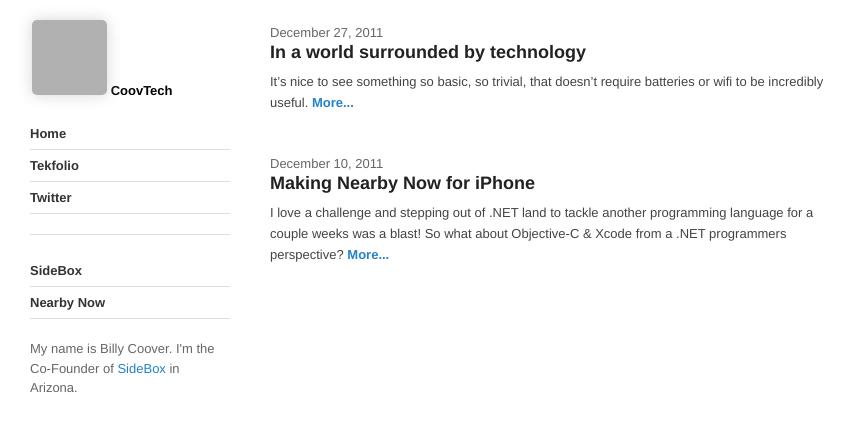
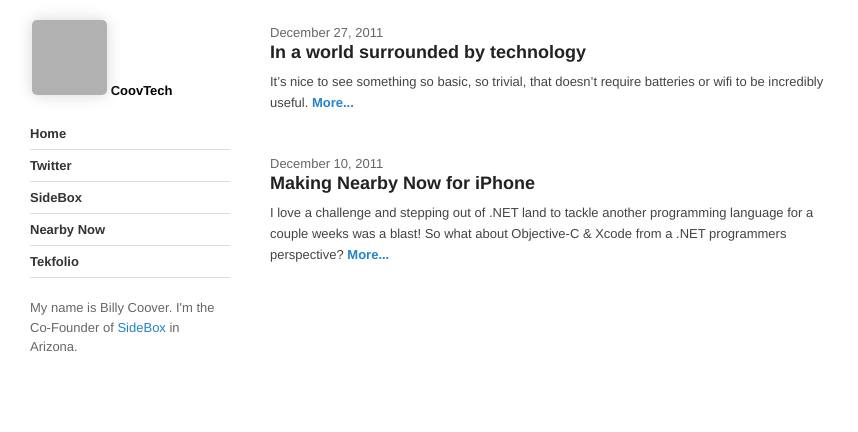
Before and after one commit to azcoov/azcoov.github.com, a Jekyll site: the page built from index.html, in a window 1280 px wide, cut to the strip 0-432 px from the top of the page. Shown: the whole strip, without its empty margins (0-858 px from the left). Built offline with Jekyll 4.4.1, drawn with Linux system fonts in a browser that asks for light colours; Markdown is read by kramdown in place of the engine named in the settings; grey boxes are pictures that could not be loaded.

Commit message:
links baby

```diff
--- a/_layouts/default.html
+++ b/_layouts/default.html
@@ -23,15 +23,10 @@
 
     <ul class="nav">
       <li><a href="/">Home</a></li>
-      <li><a href="http://www.tekfolio.me/billy">Tekfolio</a></li>
       <li><a href="http://www.twitter.com/billycoover">Twitter</a></li>
-    </ul>
-
-    <hr />
-
-    <ul class="nav">
       <li><a href="http://www.sidebox.com">SideBox</a></li>
       <li><a href="http://www.nearbynow.co">Nearby Now</a></li>
+      <li><a href="http://www.tekfolio.me/billy">Tekfolio</a></li>
     </ul>
 
     <p>My name is Billy Coover. I'm the Co-Founder of <a href="http://sidebox.com" target="_blank">SideBox</a> in Arizona.</p>
```
